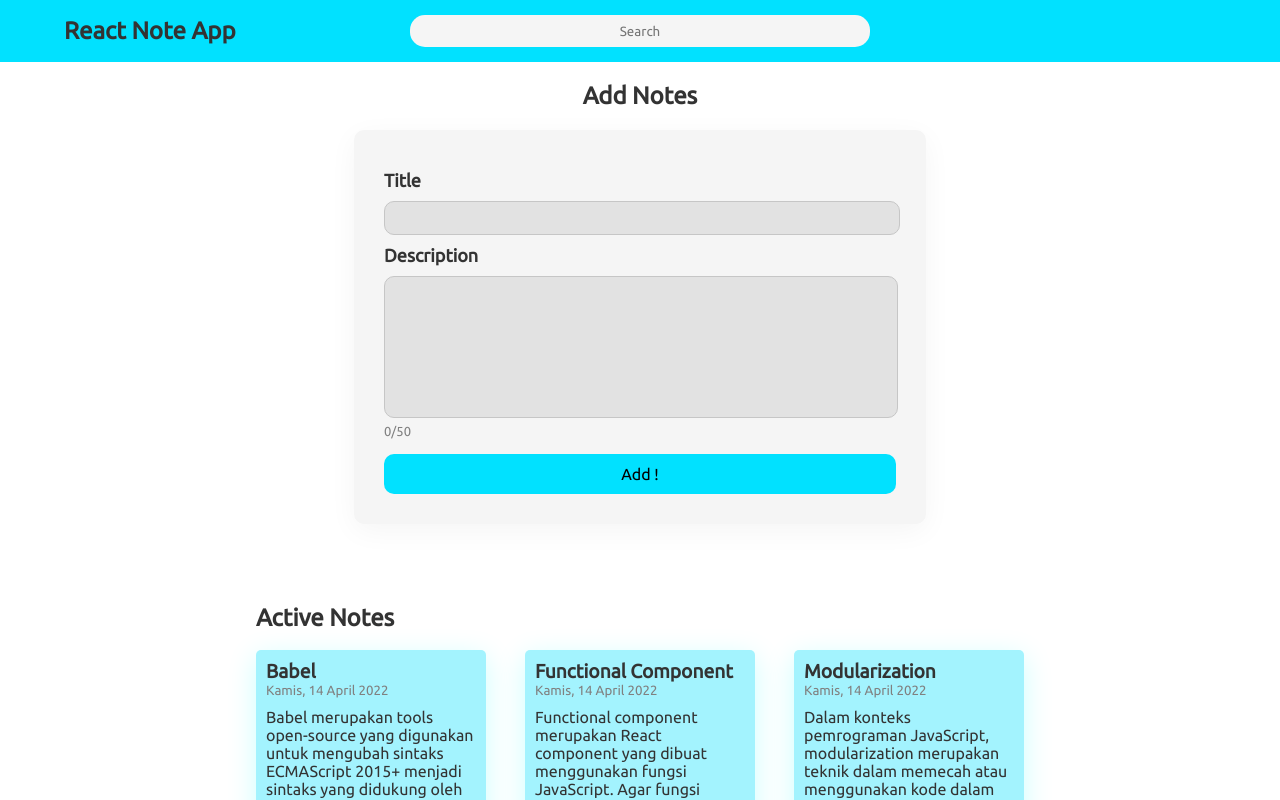
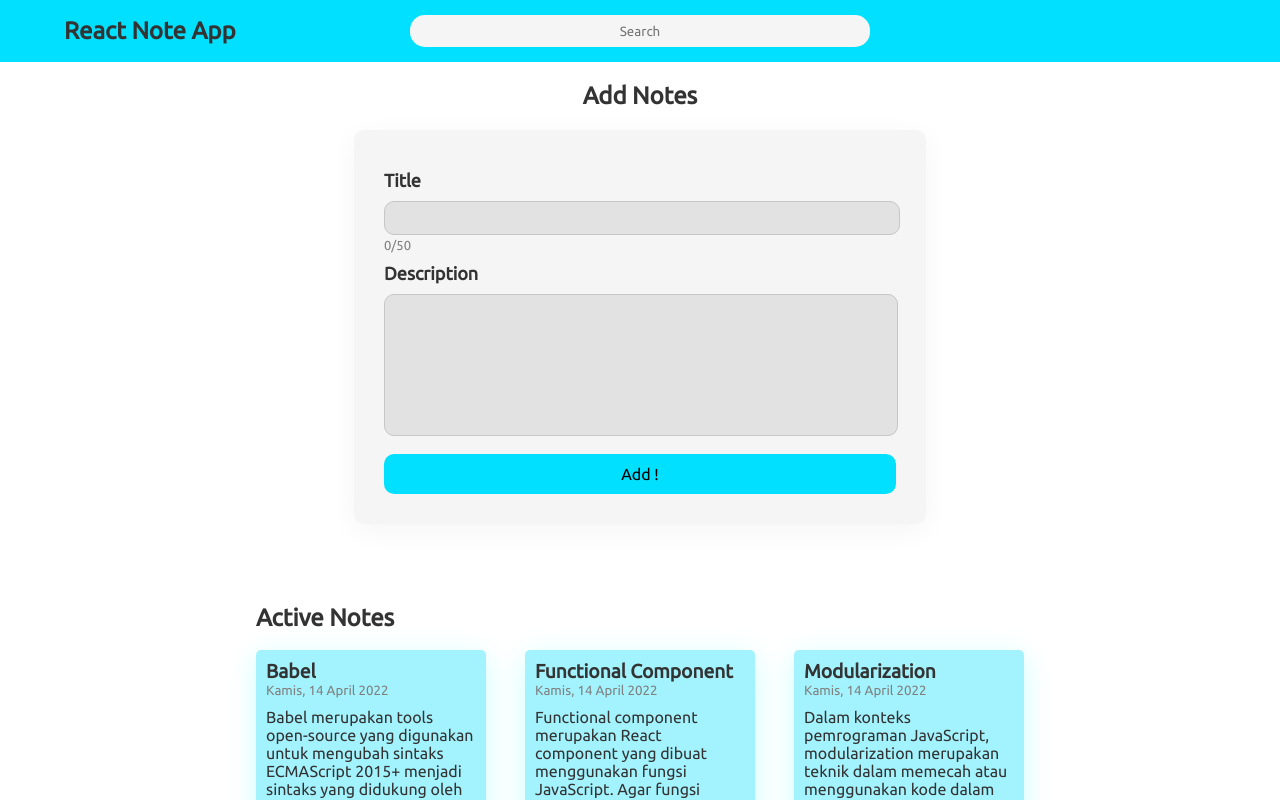
Before and after one commit to calvinadhikang/React-Note-App, a React (Vite) app: page / in a window 1280 px wide. Shown: the top 800 px of the page. Built offline with nearby package versions, Linux system fonts and the light colour scheme.

Commit message:
fix form title limit

```diff
--- a/src/components/Form.jsx
+++ b/src/components/Form.jsx
@@ -16,18 +16,18 @@ export default class Form extends React.Component {
 
     titleChange = (e) => {
         const value = e.target.value;
+        if (value.length <= 50) {
             this.setState({
                 title: value
             });
         }
+    }
 
     descChange = (e) => {
         const value = e.target.value;
-        if (value.length <= 50) {
         this.setState({
             desc: value
         });
-        }
     }
 
     render(){
@@ -36,9 +36,9 @@ export default class Form extends React.Component {
                 <div className="add-form">
                     <label>Title</label>
                     <input type="text" value={this.state.title} onChange={(e) => this.titleChange(e)}></input>
+                    <span className="word-counter">{this.state.title.length}/50</span>
                     <label>Description</label>
                     <textarea onChange={(e) => this.descChange(e)} value={this.state.desc}></textarea>
-                    <span className="word-counter">{this.state.desc.length}/50</span>
                     <button type="button" onClick={() => this.props.addNote(this.state.title, this.state.desc)}>Add !</button>
                 </div>
             </>
```
Lines whose indentation alone changed are shown as unchanged.
